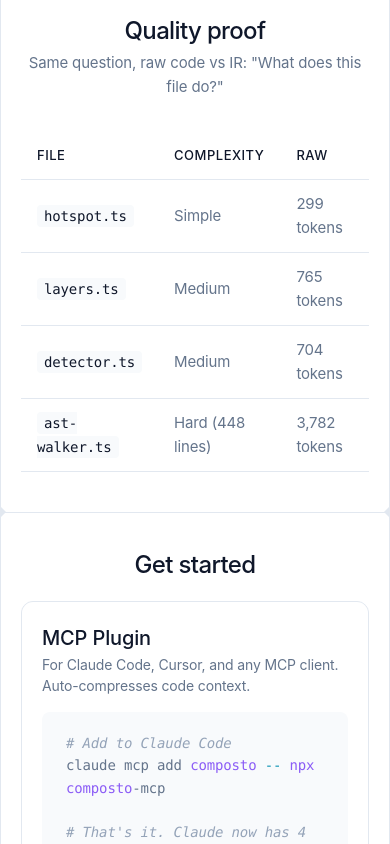
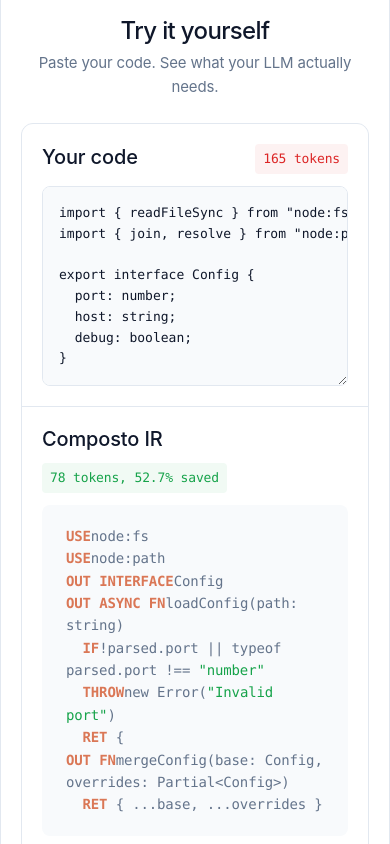
Before and after one commit to mertcanaltin/composto-website, a React (Vite) app: page / in a window 390 px wide. Shown: the part 5080-5924 px from the top of the page. Built offline with nearby package versions, Linux system fonts and the light colour scheme.

Commit message:
feat: live demo, paste your code, see IR instantly

```diff
--- a/src/App.tsx
+++ b/src/App.tsx
@@ -2,6 +2,7 @@
 import { Logo } from './components/Logo'
 import { CodeBlock } from './components/CodeBlock'
 import { TokenBackground } from './components/TokenBackground'
+import { LiveDemo } from './components/LiveDemo'
 
 const RAW_CODE = `import type { HealthAnnotation, DeltaContext } from "../types.js";
 import { extractStructure } from "./structure.js";
@@ -201,6 +202,11 @@
 
       <div className="ticks"></div>
 
+      {/* Live Demo */}
+      <LiveDemo />
+
+      <div className="ticks"></div>
+
       {/* Quality Proof */}
       <section id="proof">
         <h2 style={{ textAlign: 'center' }}>Quality proof</h2>
--- /dev/null
+++ b/src/components/LiveDemo.css
@@ -0,0 +1,80 @@
+#demo {
+  border-top: 1px solid var(--border);
+  padding: 60px 32px;
+  text-align: center;
+
+  @media (max-width: 1024px) {
+    padding: 40px 20px;
+  }
+}
+
+.demo-grid {
+  display: grid;
+  grid-template-columns: 1fr 1fr;
+  gap: 1px;
+  background: var(--border);
+  border: 1px solid var(--border);
+  border-radius: 12px;
+  overflow: hidden;
+  margin-top: 16px;
+  text-align: left;
+
+  @media (max-width: 1024px) {
+    grid-template-columns: 1fr;
+  }
+}
+
+.demo-panel {
+  background: var(--bg);
+  padding: 24px;
+  display: flex;
+  flex-direction: column;
+  gap: 12px;
+
+  @media (max-width: 1024px) {
+    padding: 20px;
+  }
+}
+
+.demo-header {
+  display: flex;
+  align-items: center;
+  justify-content: space-between;
+  gap: 8px;
+  flex-wrap: wrap;
+}
+
+.demo-input {
+  font-family: var(--mono);
+  font-size: 13px;
+  line-height: 1.6;
+  background: var(--code-bg);
+  color: var(--text-h);
+  border: 1px solid var(--border);
+  border-radius: 8px;
+  padding: 20px 24px;
+  resize: vertical;
+  min-height: 300px;
+  outline: none;
+  transition: border-color 0.2s;
+  white-space: pre;
+  overflow-wrap: normal;
+  overflow-x: auto;
+
+  &:focus {
+    border-color: var(--accent-border);
+  }
+
+  @media (max-width: 1024px) {
+    min-height: 200px;
+    padding: 16px;
+  }
+}
+
+.demo-panel pre {
+  min-height: 300px;
+
+  @media (max-width: 1024px) {
+    min-height: 200px;
+  }
+}
--- /dev/null
+++ b/src/components/LiveDemo.tsx
@@ -0,0 +1,172 @@
+import { useState } from 'react'
+import { CodeBlock } from './CodeBlock'
+import './LiveDemo.css'
+
+const DEFAULT_CODE = `import { readFileSync } from "node:fs";
+import { join, resolve } from "node:path";
+
+export interface Config {
+  port: number;
+  host: string;
+  debug: boolean;
+}
+
+export async function loadConfig(path: string): Promise<Config> {
+  const raw = readFileSync(resolve(path), "utf-8");
+  const parsed = JSON.parse(raw);
+
+  if (!parsed.port || typeof parsed.port !== "number") {
+    throw new Error("Invalid port");
+  }
+
+  return {
+    port: parsed.port,
+    host: parsed.host ?? "localhost",
+    debug: parsed.debug ?? false,
+  };
+}
+
+export function mergeConfig(base: Config, overrides: Partial<Config>): Config {
+  return { ...base, ...overrides };
+}`
+
+// Simple client-side IR simulation (mirrors AST walker logic)
+function generateIR(code: string): { ir: string; rawTokens: number; irTokens: number } {
+  const lines = code.split('\n')
+  const irLines: string[] = []
+  const rawTokens = code.split(/[\s]+|(?<=[{}()[\];,.:=<>!&|?+\-*/])|(?=[{}()[\];,.:=<>!&|?+\-*/])/).filter(Boolean).length
+
+  for (const line of lines) {
+    const t = line.trim()
+    if (!t || t === '{' || t === '}' || t === '});' || t === ');') continue
+    if (t.startsWith('//') || t.startsWith('/*') || t.startsWith('*')) continue
+
+    // Imports
+    if (/^import\s/.test(t)) {
+      const m = t.match(/from\s+["']([^"']+)["']/)
+      irLines.push(m ? `USE:${m[1]}` : `USE:${t.slice(0, 50)}`)
+      continue
+    }
+    // Export function
+    if (/^export\s+(async\s+)?function\s+(\w+)/.test(t)) {
+      const m = t.match(/^export\s+(async\s+)?function\s+(\w+)\s*\(([^)]*)\)/)
+      if (m) {
+        const async_ = m[1] ? 'ASYNC ' : ''
+        irLines.push(`OUT ${async_}FN:${m[2]}(${m[3].replace(/\s+/g, ' ').trim()})`)
+      }
+      continue
+    }
+    // Function
+    if (/^(async\s+)?function\s+(\w+)/.test(t)) {
+      const m = t.match(/^(async\s+)?function\s+(\w+)\s*\(([^)]*)\)/)
+      if (m) {
+        const async_ = m[1] ? 'ASYNC ' : ''
+        irLines.push(`${async_}FN:${m[2]}(${m[3].replace(/\s+/g, ' ').trim()})`)
+      }
+      continue
+    }
+    // Export class
+    if (/^export\s+class\s+(\w+)/.test(t)) {
+      const m = t.match(/^export\s+class\s+(\w+)/)
+      irLines.push(`OUT CLASS:${m![1]}`)
+      continue
+    }
+    // Export interface
+    if (/^export\s+interface\s+(\w+)/.test(t)) {
+      const m = t.match(/^export\s+interface\s+(\w+)/)
+      irLines.push(`OUT INTERFACE:${m![1]}`)
+      continue
+    }
+    // Export type
+    if (/^export\s+type\s+(\w+)/.test(t)) {
+      const m = t.match(/^export\s+type\s+(\w+)/)
+      irLines.push(`OUT TYPE:${m![1]}`)
+      continue
+    }
+    // Interface
+    if (/^interface\s+(\w+)/.test(t)) {
+      const m = t.match(/^interface\s+(\w+)/)
+      irLines.push(`INTERFACE:${m![1]}`)
+      continue
+    }
+    // If with return
+    if (/^if\s*\(([^)]+)\)\s*\{?\s*$/.test(t)) {
+      const m = t.match(/^if\s*\(([^)]+)\)/)
+      const cond = m![1].length > 50 ? m![1].slice(0, 47) + '...' : m![1]
+      irLines.push(`  IF:${cond}`)
+      continue
+    }
+    // Return
+    if (/^return\s/.test(t)) {
+      const val = t.replace(/^return\s+/, '').replace(/;$/, '')
+      const short = val.length > 50 ? val.slice(0, 47) + '...' : val
+      irLines.push(`  RET ${short}`)
+      continue
+    }
+    // Throw
+    if (/^throw\s/.test(t)) {
+      const val = t.replace(/^throw\s+/, '').replace(/;$/, '')
+      irLines.push(`  THROW:${val.length > 40 ? val.slice(0, 37) + '...' : val}`)
+      continue
+    }
+    // For/for-of
+    if (/^for\s*\(/.test(t)) {
+      irLines.push(`  LOOP`)
+      continue
+    }
+    // Switch
+    if (/^switch\s*\(/.test(t)) {
+      const m = t.match(/^switch\s*\(([^)]+)\)/)
+      irLines.push(`  SWITCH:${m ? m[1] : '...'}`)
+      continue
+    }
+    // Case
+    if (/^case\s/.test(t)) {
+      irLines.push(`    CASE:${t.replace(/^case\s+/, '').replace(/:$/, '')}`)
+      continue
+    }
+    // Try/catch
+    if (t === 'try {' || t === 'try{') { irLines.push(`  TRY`); continue }
+    if (/^catch/.test(t)) { irLines.push(`  CATCH`); continue }
+    // Skip everything else (Tier 4)
+  }
+
+  const ir = irLines.join('\n')
+  const irTokens = ir.split(/[\s]+|(?<=[{}()[\];,.:=<>!&|?+\-*/])|(?=[{}()[\];,.:=<>!&|?+\-*/])/).filter(Boolean).length
+
+  return { ir, rawTokens, irTokens }
+}
+
+export function LiveDemo() {
+  const [code, setCode] = useState(DEFAULT_CODE)
+  const { ir, rawTokens, irTokens } = generateIR(code)
+  const saved = rawTokens > 0 ? ((rawTokens - irTokens) / rawTokens * 100).toFixed(1) : '0'
+
+  return (
+    <section id="demo">
+      <h2>Try it yourself</h2>
+      <p style={{ textAlign: 'center', marginBottom: 24 }}>Paste your code. See what your LLM actually needs.</p>
+      <div className="demo-grid">
+        <div className="demo-panel">
+          <div className="demo-header">
+            <h3>Your code</h3>
+            <span className="token-badge high">{rawTokens} tokens</span>
+          </div>
+          <textarea
+            className="demo-input"
+            value={code}
+            onChange={e => setCode(e.target.value)}
+            spellCheck={false}
+          />
+        </div>
+        <div className="demo-panel">
+          <div className="demo-header">
+            <h3>Composto IR</h3>
+            <span className="token-badge low">{irTokens} tokens, {saved}% saved</span>
+          </div>
+          <CodeBlock code={ir || '// paste code on the left'} language="ir" />
+        </div>
+      </div>
+    </section>
+  )
+}
```
